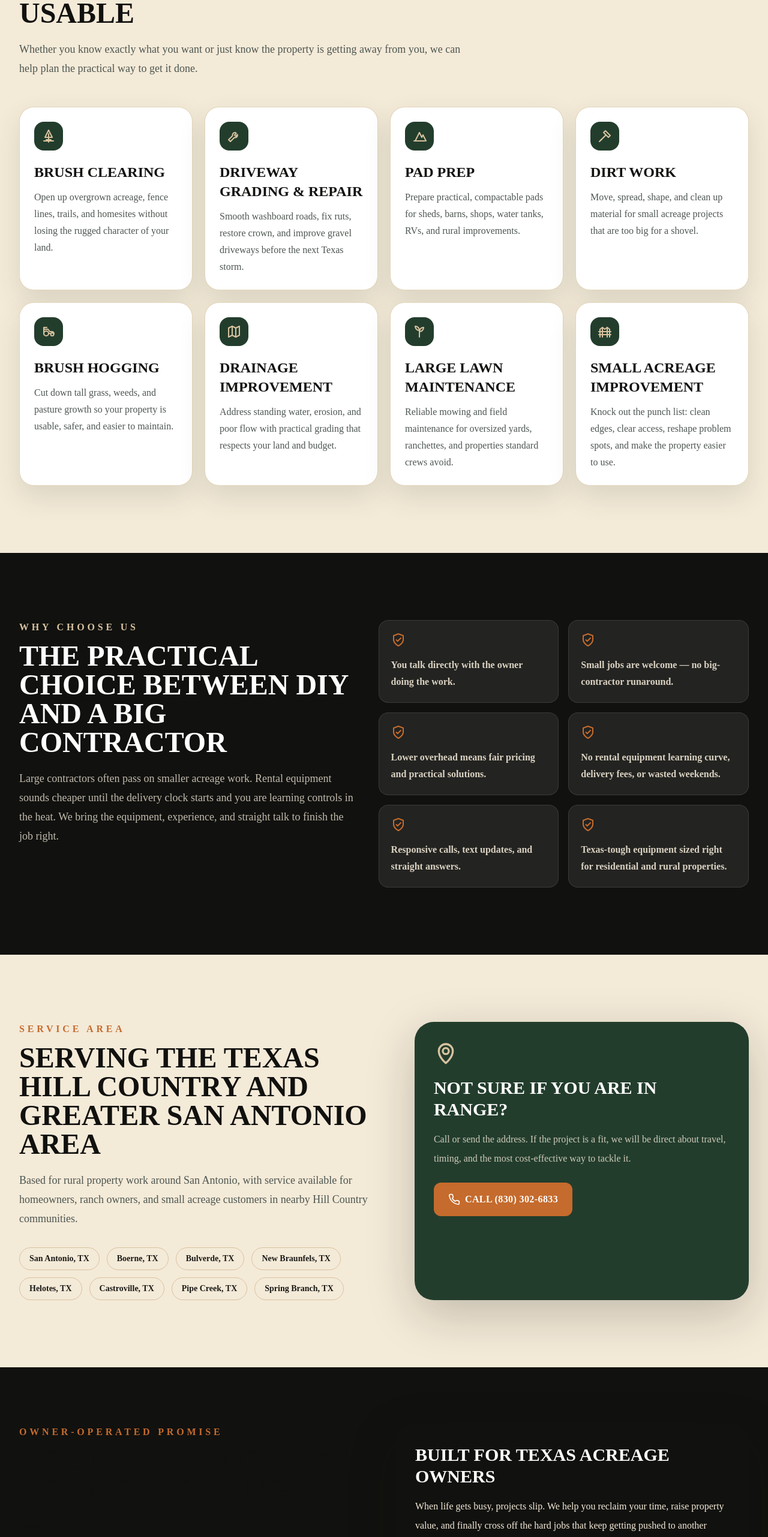
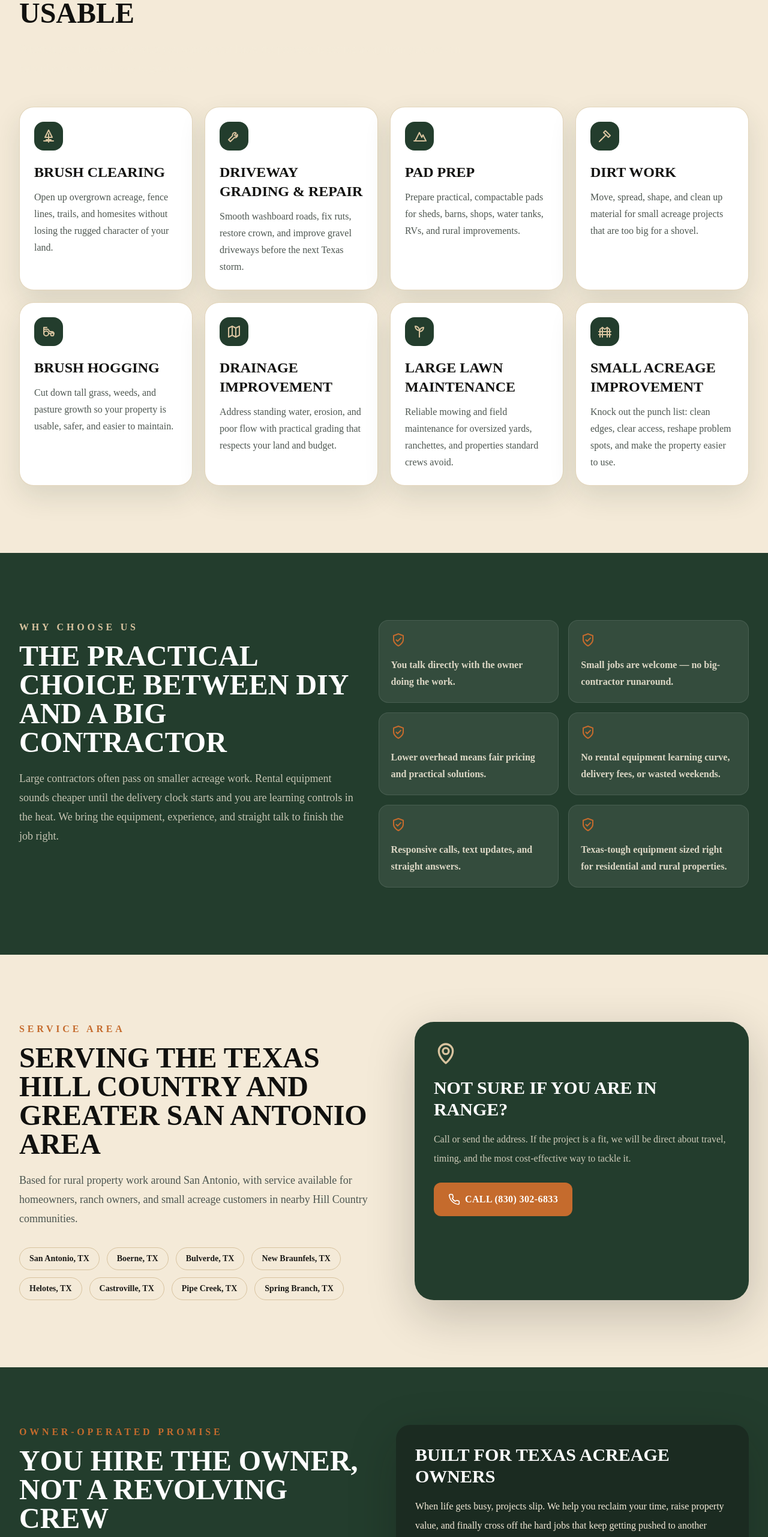
Before and after one commit to Flowjet12/tractor-landing-page, a Next.js app: page / in a window 1280 px wide. Shown: the part 1167-3730 px from the top of the page at 60% size. Built offline with nearby package versions, Linux system fonts and the light colour scheme.

Commit message:
Adjust alternating sections to beige and dark green palette

```diff
--- a/components/LandingPage.tsx
+++ b/components/LandingPage.tsx
@@ -392,7 +392,7 @@ export default function LandingPage() {
             <h2 className="mt-3 font-display text-4xl font-black uppercase leading-tight text-ink sm:text-5xl">
               From overgrown to usable
             </h2>
-            <p className="mt-5 text-lg leading-8 text-steel">
+            <p className="mt-5 text-lg leading-8 text-dust/[0.88]">
               Whether you know exactly what you want or just know the property
               is getting away from you, we can help plan the practical way to
               get it done.
@@ -422,7 +422,7 @@ export default function LandingPage() {
       </section>
 
       {/* Comparison section positions the business between DIY frustration and big-contractor minimums. */}
-      <section id="why-us" className="bg-ink py-20 text-white sm:py-28">
+      <section id="why-us" className="bg-cedar py-20 text-white sm:py-28">
         <div className="mx-auto grid max-w-7xl gap-10 px-4 sm:px-6 lg:grid-cols-[.95fr_1.05fr] lg:px-8">
           <div>
             <p className="font-bold uppercase tracking-[0.3em] text-sand">
@@ -511,16 +511,16 @@ export default function LandingPage() {
         </div>
       </section>
 
-      <section className="bg-ink py-20 text-white sm:py-24">
+      <section className="bg-cedar py-20 text-white sm:py-24">
         <div className="mx-auto grid max-w-7xl gap-10 px-4 sm:px-6 lg:grid-cols-2 lg:px-8">
           <div>
             <p className="font-bold uppercase tracking-[0.3em] text-rust">
               Owner-operated promise
             </p>
-            <h2 className="mt-3 font-display text-4xl font-black uppercase leading-tight text-ink sm:text-5xl">
+            <h2 className="mt-3 font-display text-4xl font-black uppercase leading-tight text-white sm:text-5xl">
               You hire the owner, not a revolving crew
             </h2>
-            <p className="mt-5 text-lg leading-8 text-steel">
+            <p className="mt-5 text-lg leading-8 text-dust/[0.88]">
               Texas acreage projects are personal. You need someone who treats
               your land like it matters, shows up when promised, and follows
               through without excuses.
@@ -529,14 +529,14 @@ export default function LandingPage() {
               {ownerBenefits.map((b) => (
                 <div
                   key={b}
-                  className="rounded-xl border border-sand/70 bg-dust px-4 py-3 font-semibold text-charcoal"
+                  className="rounded-xl border border-sand/40 bg-white/10 px-4 py-3 font-semibold text-dust"
                 >
                   {b}
                 </div>
               ))}
             </div>
           </div>
-          <div className="rounded-3xl bg-ink p-8 text-dust shadow-rugged">
+          <div className="rounded-3xl bg-ink/40 p-8 text-dust shadow-rugged">
             <h3 className="font-display text-3xl font-black uppercase text-white">
               Built for Texas acreage owners
             </h3>
@@ -587,7 +587,7 @@ export default function LandingPage() {
       </section>
 
       {/* Social proof uses concrete situations instead of vague praise. */}
-      <section className="bg-ink py-20 text-white sm:py-28">
+      <section className="bg-cedar py-20 text-white sm:py-28">
         <div className="mx-auto max-w-7xl px-4 sm:px-6 lg:px-8">
           <div className="max-w-3xl">
             <p className="font-bold uppercase tracking-[0.3em] text-rust">
@@ -674,7 +674,7 @@ export default function LandingPage() {
       </section>
 
       {/* Contact section captures quote requests while still prioritizing phone calls. */}
-      <section id="contact" className="bg-ink py-20 pb-32 text-white sm:py-28">
+      <section id="contact" className="bg-cedar py-20 pb-32 text-white sm:py-28">
         <div className="mx-auto grid max-w-7xl gap-10 px-4 sm:px-6 lg:grid-cols-[.85fr_1.15fr] lg:px-8">
           <div>
             <p className="font-bold uppercase tracking-[0.3em] text-rust">
@@ -683,7 +683,7 @@ export default function LandingPage() {
             <h2 className="mt-3 font-display text-4xl font-black uppercase leading-tight sm:text-5xl">
               Tell us what needs doing
             </h2>
-            <p className="mt-5 text-lg leading-8 text-steel">
+            <p className="mt-5 text-lg leading-8 text-dust/[0.88]">
               Photos help. Measurements help. But if all you know is “this spot
               is a mess,” that is enough to start the conversation.
             </p>
```
